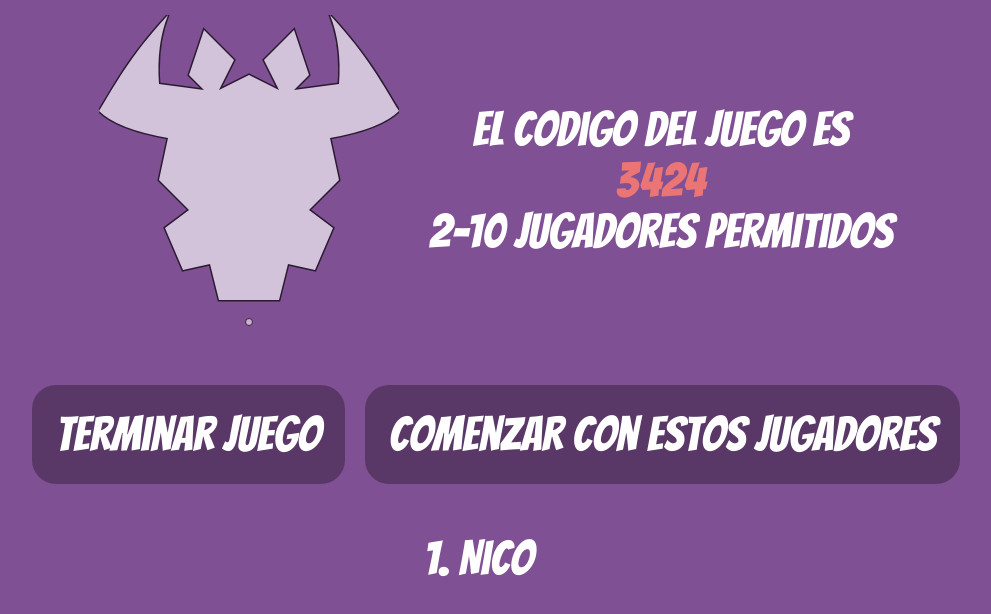
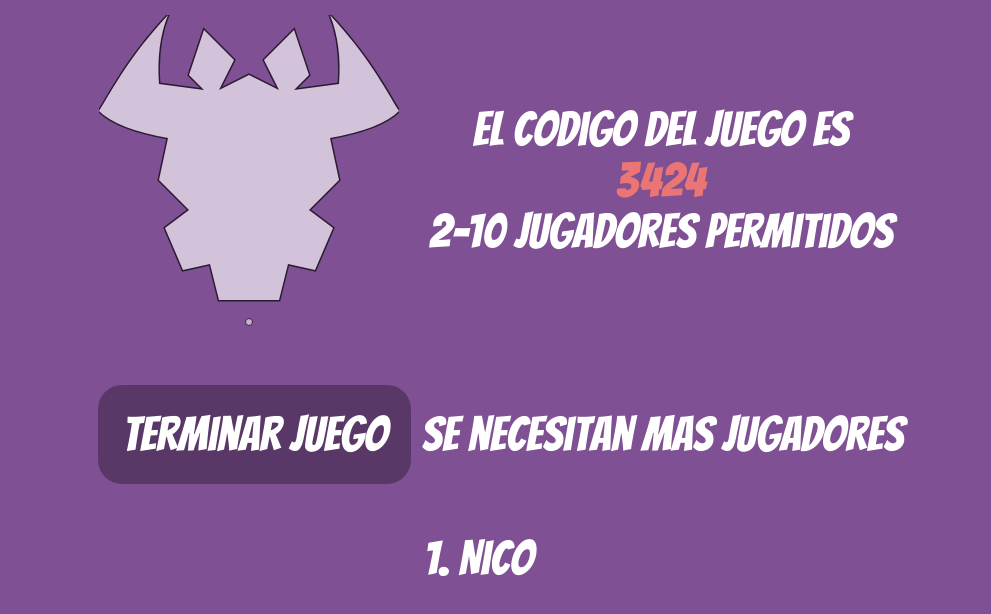
Before and after one commit to gonzaleznicolas/SixNimmt, a plain HTML site: page wait.html in a window 1280 px wide. Shown: the whole page, without its empty margins (144-1135 px from the left). Drawn offline with Linux system fonts and the light colour scheme.

Commit message:
disable start game button when not enough players

```diff
--- a/js/startup/wait.js
+++ b/js/startup/wait.js
@@ -6,11 +6,13 @@ let loadingScreenType = TypeOfLoadingScreen.PersonWhoStartedTheGame;
 let gameCode = 3424;
 let bSpanish = true;
 
+let numberOfPlayersSoFar = 0;
+
 $(function () {
 	bSpanish ? onSpanish() : onEnglish();
 
 	$("#code")[0].innerHTML = gameCode;
-	setRightButtons(loadingScreenType);
+	updateButtons();
 
 	// add all current players
 	addPlayer("Nico");
@@ -28,6 +30,7 @@ function onEnglish() {
 	$('#endGameBtn')[0].innerHTML = "End game";
 	$('#quitGameBtn')[0].innerHTML = "Quit game";
 	$('#startGameBtn')[0].innerHTML = "Start with current players";
+	$("#needMorePlayers")[0].innerHTML = "Need more players";
 }
 
 function onSpanish() {
@@ -38,16 +41,25 @@ function onSpanish() {
 	$('#endGameBtn')[0].innerHTML = "Terminar juego";
 	$('#quitGameBtn')[0].innerHTML = "Salir";
 	$('#startGameBtn')[0].innerHTML = "Comenzar con estos jugadores";
+	$("#needMorePlayers")[0].innerHTML = "Se necesitan mas jugadores";
 }
 
-function setRightButtons()
+function updateButtons()
 {
 	if (loadingScreenType == TypeOfLoadingScreen.PersonWhoStartedTheGame)
-		$("#quitGameBtn").hide();
+	{
+		$("#buttons").children().hide();
+		$("#endGameBtn").show();
+		if (numberOfPlayersSoFar >= 2)
+			$("#startGameBtn").show();
+		else {
+			$("#needMorePlayers").show();
+		}
+	}
 	else
 	{
-		$("#quitGameBtn").hide();
-		$("#startGameBtn").hide();
+		$("#buttons").children().hide();
+		$("#quitGameBtn").show();
 	}
 }
 
@@ -79,10 +91,12 @@ function animateDots()
 	$("#dots").children().eq(nextDotIndex).hide(animationSpeed, function () { $("#dots").children().eq(nextDotIndex).show(animationSpeed, animateDots); })
 }
 
-let numberOfPlayers = 0;
 function addPlayer(nickName)
 {
+	if (numberOfPlayersSoFar >= 10)
+		return;
 	$("#dots").append("<div></div>");
 	$("#playersJoined").append("<li class=\"player\">"+nickName+"</li>");
-	numberOfPlayers++;
+	numberOfPlayersSoFar++;
+	updateButtons();
 }
--- a/wait.html
+++ b/wait.html
@@ -25,6 +25,7 @@
         <div id="endGameBtn" class="button"></div>
         <div id="quitGameBtn" class="button"></div>
         <div id="startGameBtn" class="button"></div>
+        <div id="needMorePlayers"></div>
     </div>
 </div>
 <ol id="playersJoined"></ol>
```
